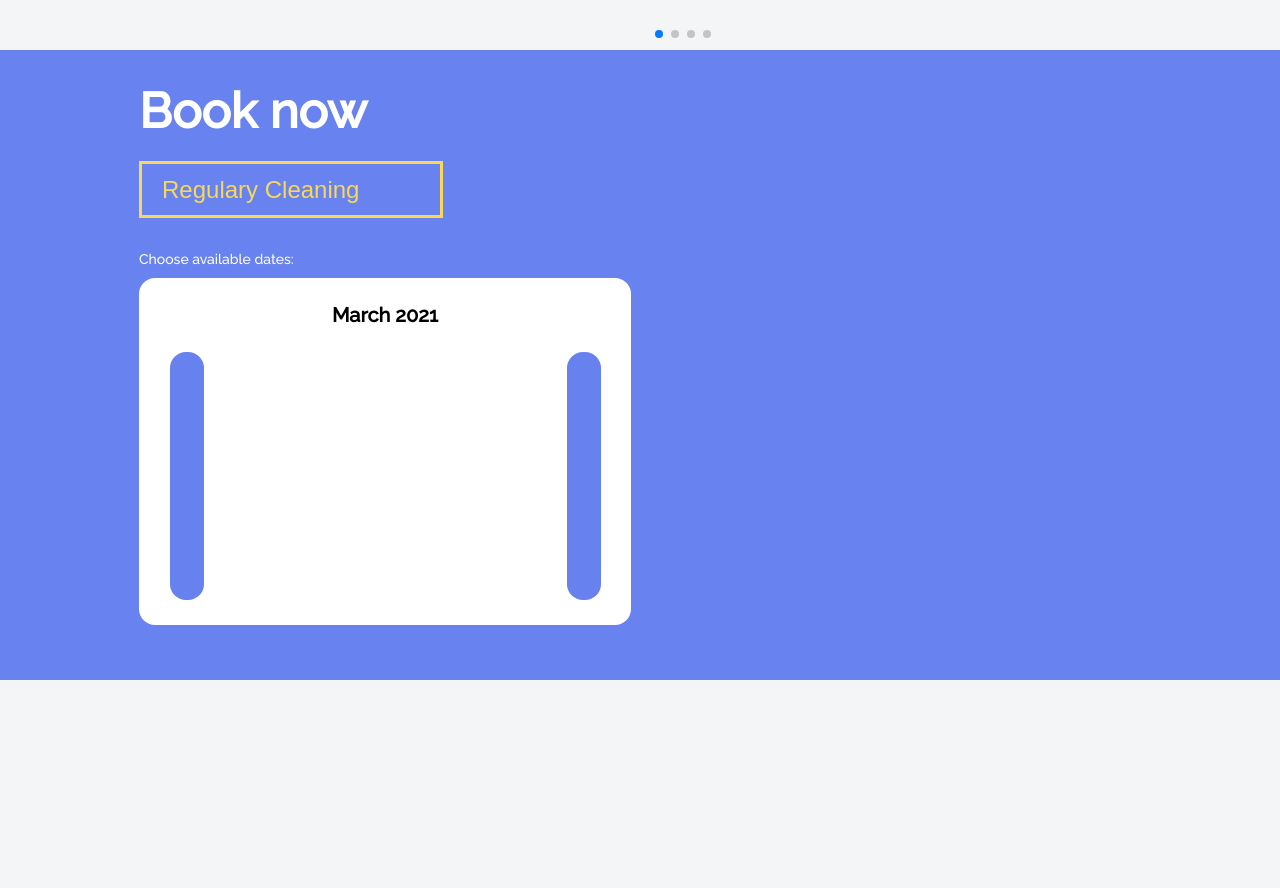
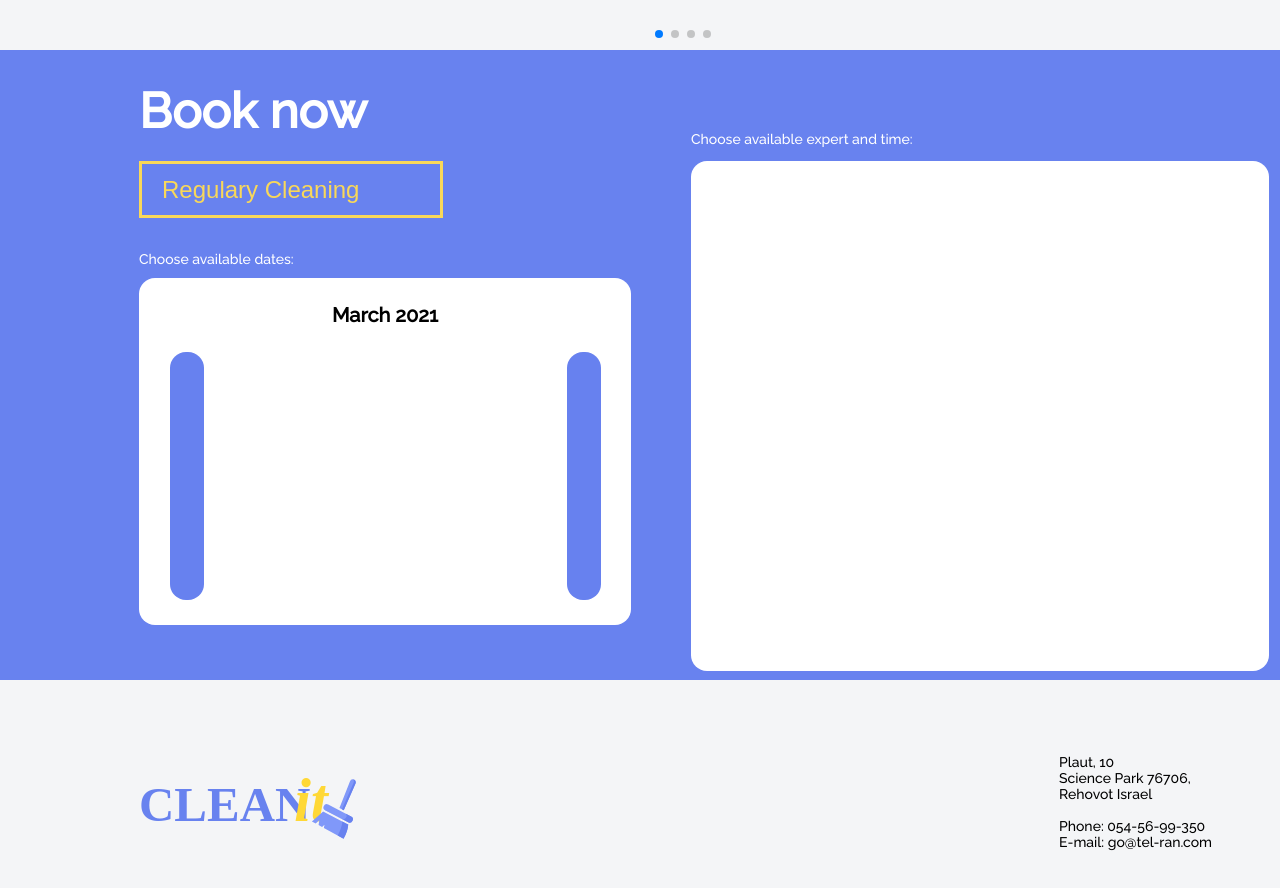
Before and after one commit to TataGurevich/ProjectCleanIt, a React (Create React App) app: page / in a window 1280 px wide. Shown: the part 1440-2328 px from the top of the page. Before the commit the page ends 2120 px from the top, so only its background shows below. Built offline with nearby package versions, Linux system fonts and the light colour scheme.

Commit message:
делала book now и сделала footer

```diff
--- a/src/components/Footer/Footer.jsx
+++ b/src/components/Footer/Footer.jsx
@@ -1,8 +1,18 @@
 import React from 'react';
+import style from './Footer.module.css'
+import img1 from '../../img/Group_101.svg';
 
 const Footer = () => {
     return (
-        <div>
+        <div className={style.footer}>
+            <img src={img1} alt="ClearIt" />
+            <div>
+                <p>Plaut, 10</p>
+                <p> Science Park 76706, Rehovot Israel</p>
+                <br/>
+                <p> Phone: 054-56-99-350</p>
+                <p> E-mail: go@tel-ran.com</p>
+            </div>
 
         </div>
     );
--- /dev/null
+++ b/src/components/Footer/Footer.module.css
@@ -0,0 +1,18 @@
+*{
+    margin: 0;
+    padding: 0;
+}
+.footer{
+    max-width: 1366px;
+    height: 243px;
+    background: #F4F5F7;
+    display: flex;
+    flex-direction: row;
+    justify-content: space-between;
+    align-items: center;
+    padding: 0 139px 0;
+}
+.footer div{
+    font-size: 14px;
+    width: 168px;
+}
--- a/src/components/Main/Content/BookNow.jsx
+++ b/src/components/Main/Content/BookNow.jsx
@@ -1,5 +1,6 @@
 import React, {Component} from 'react';
 import style from './BookNow.module.css';
+
 class BookNow extends Component {
     render() {
         return (
@@ -17,10 +18,14 @@ class BookNow extends Component {
                             </div>
                             <button></button>
                         </div>
-
                     </div>
                 </div>
-                <div className={'peopleSection'}>
+                <div className={style.peopleSection}>
+                    <p>Choose available expert and time:</p>
+                    <div className={style.peoples}>
+                    {/*    тут надо сделать массив с карточками людей*/}
+                    {/*я начала делать для этого css .card{}*/}
+                    </div>
 
                 </div>
             </div>
--- a/src/components/Main/Content/BookNow.module.css
+++ b/src/components/Main/Content/BookNow.module.css
@@ -10,6 +10,7 @@
 }
 .cleanSection{
     margin-left: 139px;
+    width: 492px;
 }
 .cleanSection>h1{
     width: 231px;
@@ -75,3 +76,29 @@
     background: #6781EF;
     border: none;
 }
+.peopleSection{
+    width: 536px;
+    margin-left: 60px;
+}
+.peopleSection p {
+    width: 225px;
+    height: 16px;
+    color: #FFFFFF;
+    font-size: 14px;
+    margin-top: 81px;
+}
+.peoples{
+    width: 536px;
+    height: 468px;
+    background: #FFFFFF;
+    border-radius: 16px;
+    margin-top: 14px;
+    padding: 21px;
+
+}
+.card{
+    width: 495px;
+    height: 97px;
+    border-top: 1px solid gray;
+    border-bottom: 1px solid gray;
+}
--- a/src/components/Main/Main.jsx
+++ b/src/components/Main/Main.jsx
@@ -9,6 +9,7 @@ const Main = () => {
             <NavBar/>
             <Content/>
             <BookNow/>
+
         </div>
     );
 };
```
